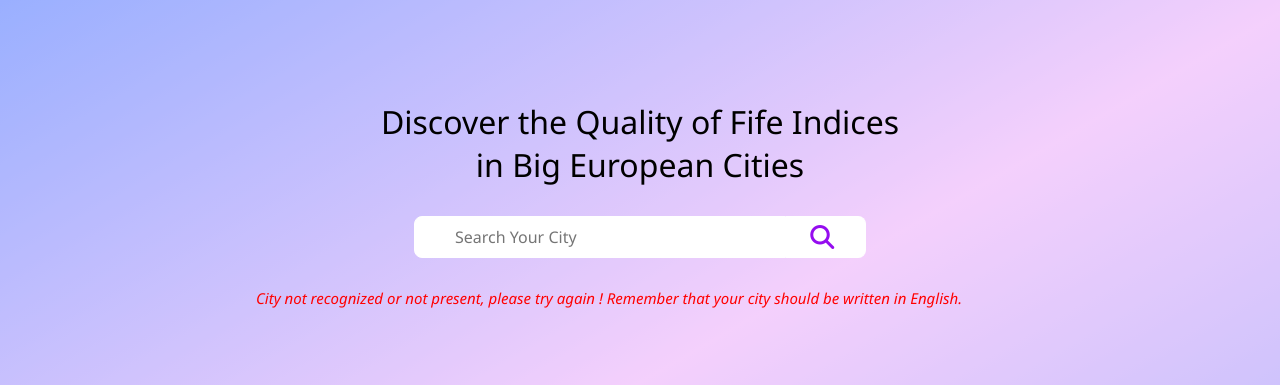
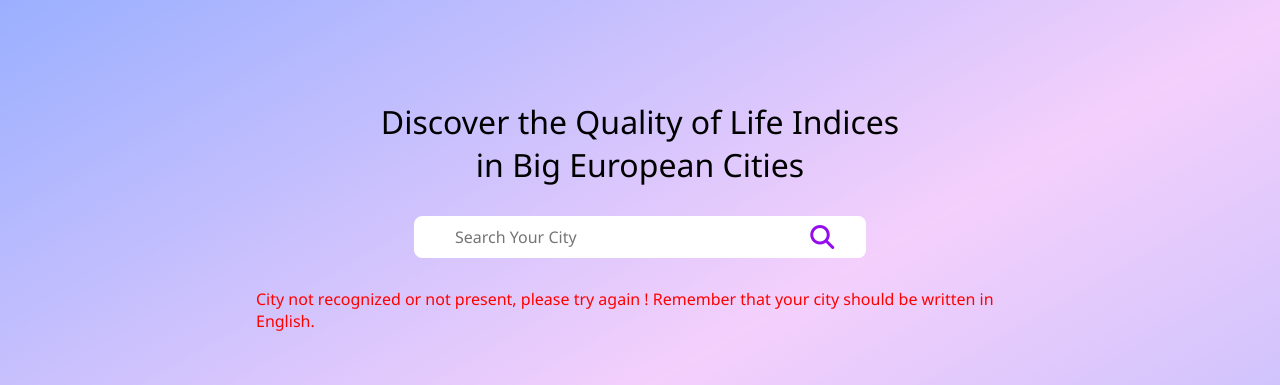
Before and after one commit to sandracarmena/life_cycle_app, a website built with webpack: page index.html in a window 1280 px wide. Both pictures are taken after a click on the button 826 px from the left and 237 px from the top of the page. Shown: the top 385 px of the page. Built offline with nearby package versions, Linux system fonts and the light colour scheme; no server answers.

Commit message:
adjust the error message

```diff
--- a/CSS/style.css
+++ b/CSS/style.css
@@ -26,9 +26,9 @@ body {
 }
 
 #erreur {
-  font-size: 15px;
-  font-style: italic;
+  font-size: 16px;
   color: red;
+  font-style: normal;
   margin-top: 30px;
   margin-left: 20% !important;
   margin-right: 20% !important;
--- a/JS/index.js
+++ b/JS/index.js
@@ -20,6 +20,7 @@ import {
   environmentalQuality,
   erreur,
   overallScore,
+  safety,
 } from "./dom.js";
 
 // Function to reset the dashboard to its initial state
@@ -87,6 +88,7 @@ button.addEventListener("click", async function () {
     comute.innerHTML = "";
     businessFreedom.innerHTML = "";
     economy.innerHTML = "";
+    safety.innerHTML = "";
     internet.innerHTML = "";
     culture.innerHTML = "";
     tolerance.innerHTML = "";
--- a/index.html
+++ b/index.html
@@ -23,7 +23,7 @@
  <section class="container">
 
    <div id="dis-text">
-    <h1>Discover the Quality of Fife Indices
+    <h1>Discover the Quality of Life Indices
       <br>
       in Big European Cities</h1>
    </div>
```
Also changed, not shown: dist/index.bundle.js.
